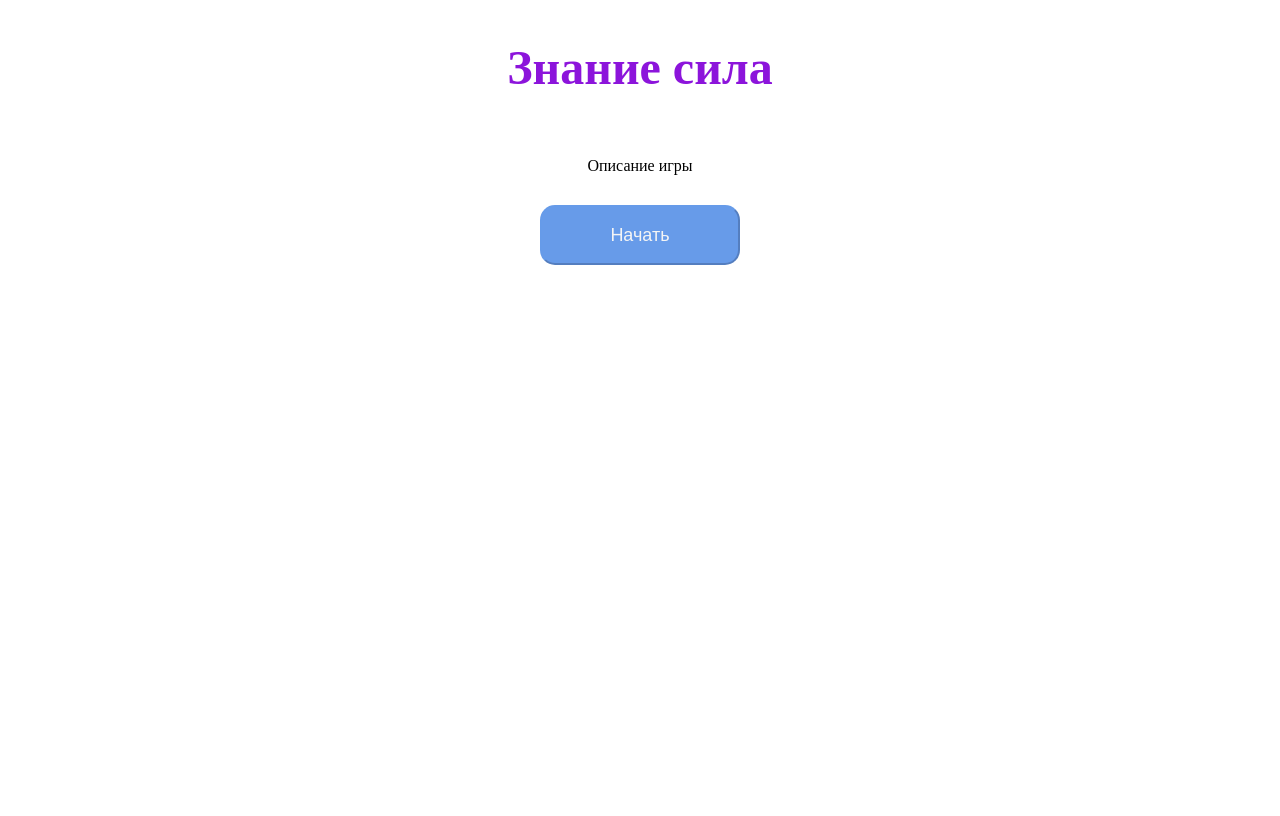
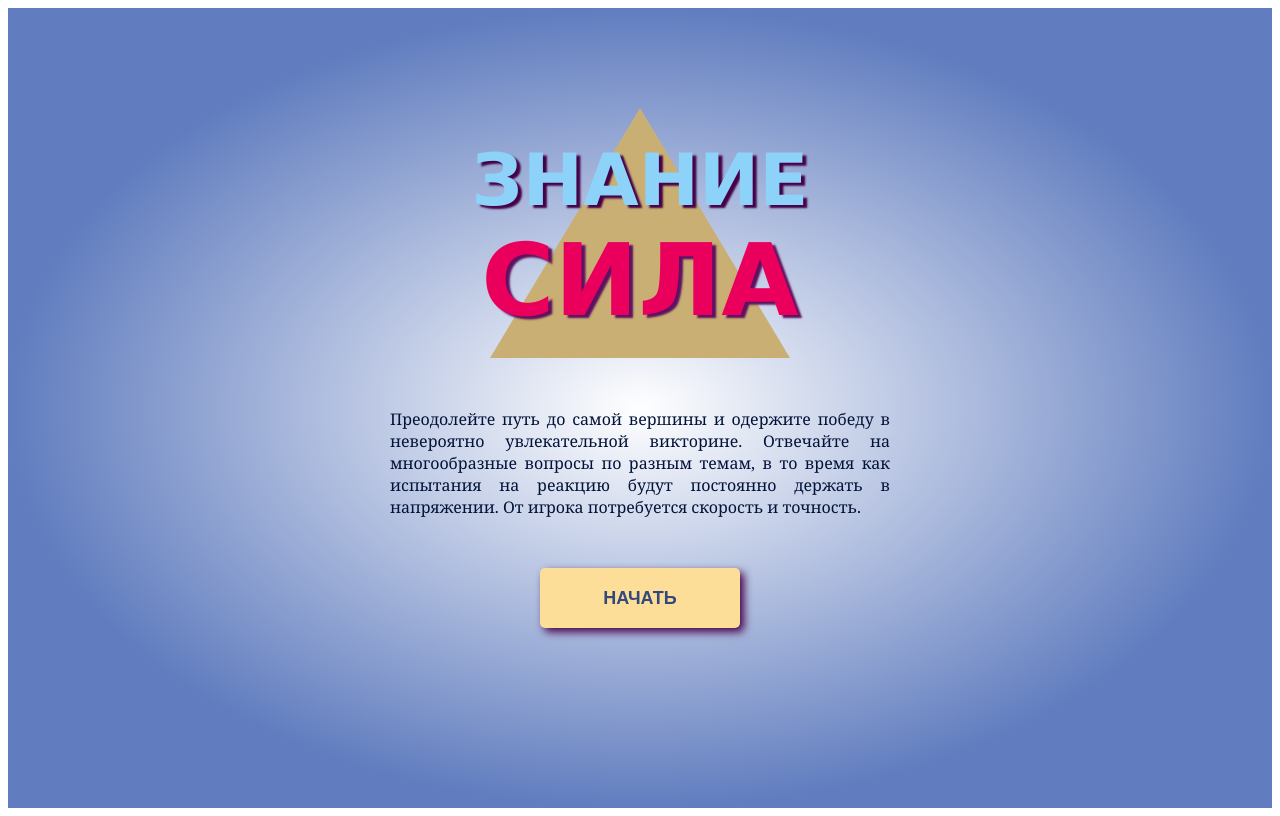
Before and after one commit to YuliaListratova/knowledge_is_power, a React (Create React App) app: page / in a window 1280 px wide. Built offline with nearby package versions, Linux system fonts and the light colour scheme.

Commit message:
Верстка стартовой страницы

```diff
--- a/src/Game/index.tsx
+++ b/src/Game/index.tsx
@@ -3,13 +3,12 @@ import Question from './component/Question';
 import style from './Game.module.scss';
 
 const Game = () => {
-  const randomQuestion = 'вопрос,'; /* () => {} */
+  const randomQuestion = 'Вопрос?'; /* () => {} */
 
   return (
     <div className={style.content}>
       <div className={style.question}>
         <Question questionText={randomQuestion} />
-        Вопрос?
       </div>
       <div className={style.all_answer}>
         <button className={style.button_answer} type="button">
--- a/src/Start/Start.module.scss
+++ b/src/Start/Start.module.scss
@@ -1,15 +1,67 @@
+.start_list {
+  height: 100vh;
+  background: radial-gradient(50% 50% at 50% 50%, rgba(97, 125, 191, 0) 0%, #617dbf 100%);
+}
 .content_list {
   display: flex;
   justify-content: center;
   align-items: center;
   flex-direction: column;
+  padding: 100px 30px;
 }
-.title {
+.triangle_top {
+  display: flex;
+  justify-content: center;
+  flex-wrap: wrap;
+  width: 0;
+  height: 0;
+  border-left: 150px solid transparent;
+  border-right: 150px solid transparent;
+  border-bottom: 250px solid #c9af73;
+}
+
+.title1 {
   //   display: flex;
   //   justify-content: center;
-  color: rgb(140, 20, 219);
-  font-size: 48px;
+  margin: 30px 0 0 0;
+  font-family: Verdana, Geneva, Tahoma, sans-serif;
+  font-style: normal;
+  font-weight: 900;
+  font-size: 72px;
+  line-height: 84px;
+  color: #8dd3f9;
+  text-shadow: 4px 3px 2px #450047;
+}
+.title2 {
+  margin: 0;
+  font-family: Verdana, Geneva, Tahoma, sans-serif;
+  font-style: normal;
+  font-weight: 900;
+  font-size: 100px;
+  line-height: 117px;
+  color: #ea005c;
+  text-shadow: 4px 3px 2px #5e1160;
 }
 .specification {
-  margin: 30px;
+  margin: 50px 0px;
+  font-family: Georgia, Times, 'Times New Roman', serif;
+  color: #021339;
+  max-width: 500px;
+  text-align: justify;
 }
+.button_start {
+  width: 200px;
+  height: 60px;
+  cursor: pointer;
+  font-family: Arial, Helvetica, sans-serif;
+  font-style: normal;
+  font-weight: 900;
+  font-size: 18px;
+  line-height: 35px;
+
+  color: #34497b;
+  background: #fdde98;
+  border: none;
+  box-shadow: 4px 4px 9px #450047;
+  border-radius: 5px;
+}
--- /dev/null
+++ b/src/Start/component/ButtonStart.tsx
@@ -0,0 +1,18 @@
+import React, { FC } from 'react';
+import style from '../Start.module.scss';
+
+interface IButtonStart {
+  btnText: string;
+  handleClick: () => void;
+}
+
+const ButtonStart: FC<IButtonStart> = (props) => {
+  const { btnText, handleClick } = props;
+  return (
+    <button className={style.button_start} type="button" onClick={handleClick}>
+      {btnText}
+    </button>
+  );
+};
+
+export default ButtonStart;
--- a/src/Start/index.tsx
+++ b/src/Start/index.tsx
@@ -1,6 +1,7 @@
 import { useState } from 'react';
 import Button from '../Button/import';
 import Game from '../Game';
+import ButtonStart from './component/ButtonStart';
 import style from './Start.module.scss';
 
 const Start = () => {
@@ -11,10 +12,19 @@ const Start = () => {
   };
 
   return !isStartGame ? (
-    <div className={style.content_list}>
-      <h1 className={style.title}>Знание сила</h1>
-      <div className={style.specification}>Описание игры</div>
-      <Button btnText="Начать" handleClick={handleGameStart} />
+    <div className={style.start_list}>
+      <div className={style.content_list}>
+        <div className={style.triangle_top}>
+          <h1 className={style.title1}>ЗНАНИЕ</h1>
+          <h1 className={style.title2}>СИЛА</h1>
+        </div>
+        <div className={style.specification}>
+          Преодолейте путь до самой вершины и одержите победу в невероятно увлекательной викторине.
+          Отвечайте на многообразные вопросы по разным темам, в то время как испытания на реакцию
+          будут постоянно держать в напряжении. От игрока потребуется скорость и точность.
+        </div>
+        <ButtonStart btnText="НАЧАТЬ" handleClick={handleGameStart} />
+      </div>
     </div>
   ) : (
     <Game />
--- a/tsconfig.json
+++ b/tsconfig.json
@@ -1,11 +1,7 @@
 {
   "compilerOptions": {
     "target": "es5",
-    "lib": [
-      "dom",
-      "dom.iterable",
-      "esnext"
-    ],
+    "lib": ["dom", "dom.iterable", "esnext"],
     "allowJs": true,
     "skipLibCheck": true,
     "esModuleInterop": true,
```
